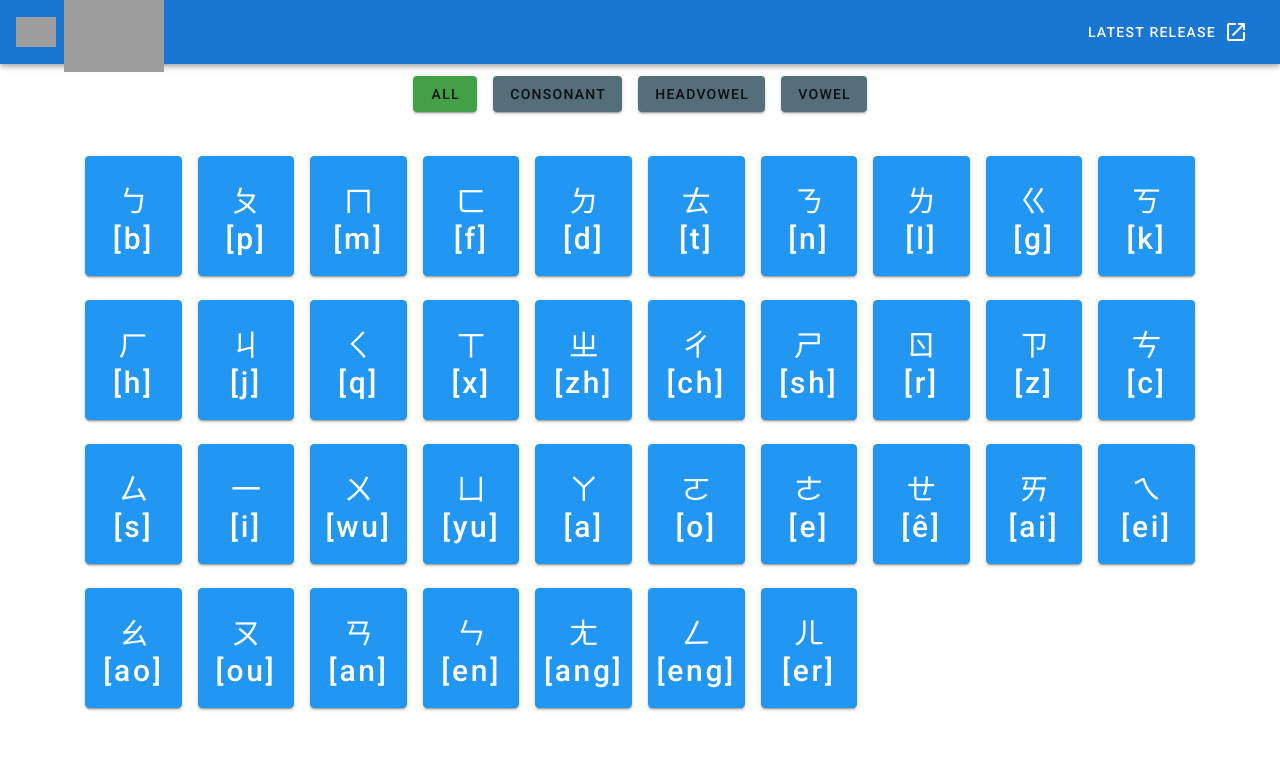
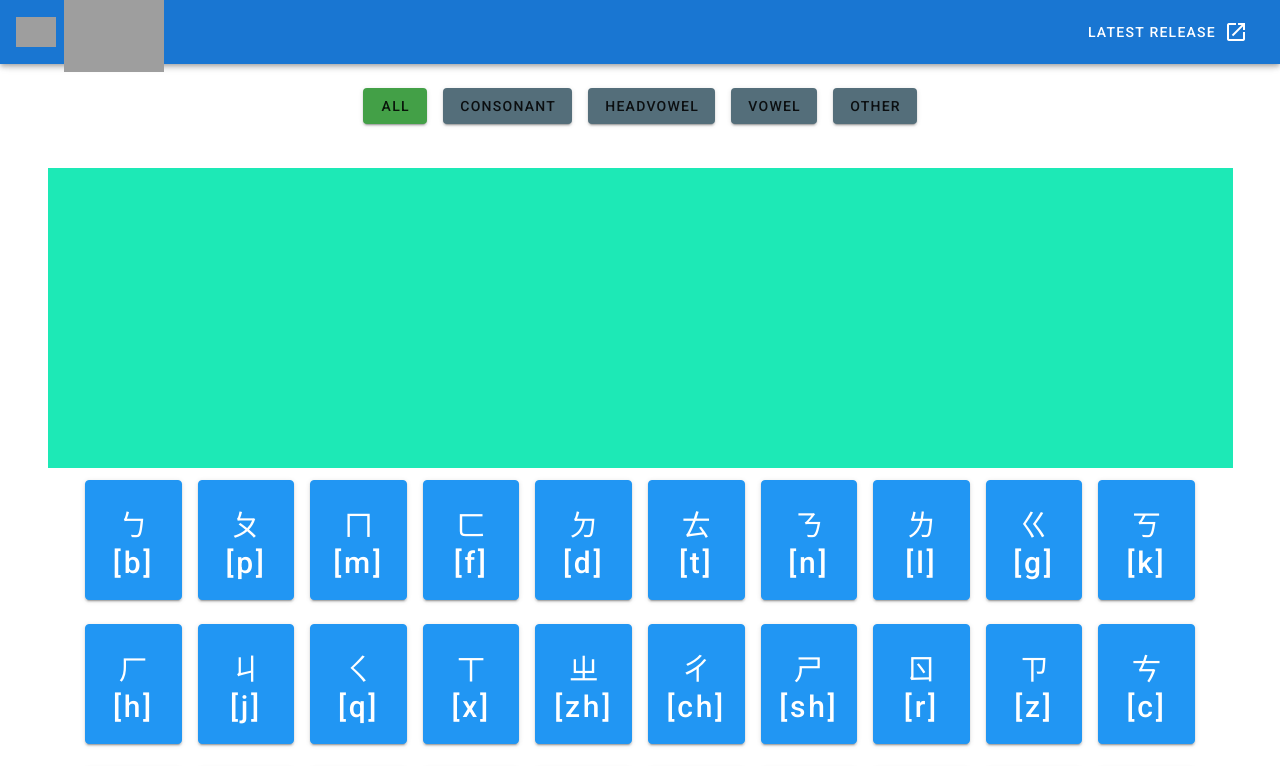
Before and after one commit to frankhsu519/Vue_phoneticnotation, a Vue app: page / in a window 1280 px wide. Shown: the top 766 px of the page. Built offline with nearby package versions, Linux system fonts and the light colour scheme; grey boxes are pictures that could not be loaded.

Commit message:
4/1回家作業

```diff
--- a/src/components/phoneticnotation.vue
+++ b/src/components/phoneticnotation.vue
@@ -93,13 +93,39 @@
       <v-btn color="secondary" x-large></v-btn>
     </v-row> -->
 
-  <v-row class="justify-center text-center mb-5">
-    <v-btn v-for="(types) in type" :key="types.name" class=" my-3 mx-2 "  @click="fileter(types)" :class="{'blue-grey darken-1':!types.clicked,'green darken-1':types.clicked}">
-          {{types.name}}
-    </v-btn>
-  </v-row>
+    <!-- 切換按鈕 -->
+    <v-row class="justify-center text-center mb-5">
+      <v-col col='12'>
+        <v-btn v-for="(types) in type" :key="types.name" class=" my-3 mx-2 "  @click="fileter(types)" :class="{'blue-grey darken-1':!types.clicked,'green darken-1':types.clicked}">
+              {{types.name}}
+        </v-btn>
+      </v-col>
+    </v-row>
+
+    <v-row class="teal accent-3 justify-center align-center text-h1 show_block" style="min-height:300px;">
+      <div v-if="selectType != 'Other'">
+        {{screen_data}}
+      </div>
+      <div v-else style="border:1px solid red;">
+        {{spell_}}
+      </div>
+      <div v-if="selectType == 'Other'" class="show_block_inside1">
+        <v-btn color="yellow" @click="spell_voice(spell_)">
+          voice
+        </v-btn>
+      </div>
+      <div v-if="selectType == 'Other'" class="show_block_inside2">
+        <div class="d-inline-flex flex-column">
+          <v-btn color="red" v-for="notes in note" :key="notes.name" class="mb-3" @click="add_notes(notes)">
+            {{notes.name}}
+          </v-btn>
+        </div>
+      </div>
+    </v-row>
 
 
+
+    <!-- 注音按鈕 -->
     <v-row class="justify-center text-center">
       <div class="d-flex flex-wrap justify-start" style="width:95%;">
         <v-btn v-for="(item,i) in filter_result" :key="i" class="box my-3 mx-2 text-lowercase" color='info' @click='audio(item)'>
@@ -121,6 +147,22 @@
     line-height: 120px;
     background-color:aqua;
   }
+
+  .show_block{
+    position: relative;
+
+    &_inside1{
+      position: absolute;
+      right: 0;
+      top: 0;
+    }
+    &_inside2{
+      position: absolute;
+      left: 0;
+      top:-23px;
+    }
+  }
+
 </style>
 
 
@@ -144,6 +186,10 @@
             },
             {
               name:'Vowel',
+              clicked:false,
+            },
+            {
+              name:'Other',
               clicked:false,
             },
           ],
@@ -378,19 +424,80 @@
               type:'Vowel',
             },
       ],
+      note:[{
+              name:'.(0)',
+              mark:'˙',
+            },
+            {
+              name:' (1)',
+              mark:' ',
+            },
+            {
+              name:'ˊ(2)',
+              mark:'ˊ',
+            },
+            {
+              name:'ˇ(3)',
+              mark:'ˇ',
+            },
+            {
+              name:'ˋ(4)',
+              mark:'ˋ',
+            },
+          ],
+      spell_sound:[
+                    {
+                      id:0,
+                      name:'ㄅ',
+                      secound_sound:[
+                        {
+                          id:0,
+                          s_name:'.(0)',
+                          audio:'https://github.com/frankhsu519/spell_sound1/raw/master/%E3%84%85%CB%99.mp3',
+                        },
+                        {
+                          id:1,
+                          s_name:' (1)',
+                          audio:'https://github.com/frankhsu519/spell_sound1/raw/master/%E3%84%85.mp3',
+                        },
+                        {
+                          id:2,
+                          s_name:'ˊ(2)',
+                          audio:'https://github.com/frankhsu519/spell_sound1/raw/master/%E3%84%85%CB%8A.mp3',
+                        },
+                        {
+                          id:3,
+                          s_name:'ˇ(3)',
+                          audio:'https://github.com/frankhsu519/spell_sound1/raw/master/%E3%84%85%CB%87.mp3',
+                        },
+                        {
+                          id:4,
+                          s_name:'ˋ(4)',
+                          audio:'https://github.com/frankhsu519/spell_sound1/raw/master/%E3%84%85%CB%8B.mp3',
+                        },
+                      ]
+                    }
+                  ],
       filter_result:[],
       selectType:'All',
+      screen_data:'',
+      spell_:'',
     }),
     methods:{
       audio(item){
         var audio = new Audio(item.audio)
         audio.play();
+
+        this.show_data(item)
       },
       fileter(send_type){
         this.changeColor(send_type)
         // send_type.clicked = true;
         this.selectType = send_type.name ;
         if(this.selectType == 'All'){
+          this.filter_result = [...this.test];
+        }else if(this.selectType == 'Other'){
+          alert('拼寫模式')
           this.filter_result = [...this.test];
         }else{
           this.filter_result = this.test.filter(data =>{
@@ -404,6 +511,31 @@
         }
         send_type.clicked = true;
       },
+      show_data(send_data){
+        if(this.selectType != 'Other'){
+          this.screen_data = send_data.name;
+        }
+        else{
+          this.spell_ += send_data.name
+        }
+      },
+      spell_voice(send_spell){
+        console.log('送進來的',send_spell);
+        var tmp_str = send_spell.split('')
+        console.log(tmp_str);
+        console.log(tmp_str[0]);
+        // this.find_first_voice(tmp_str[0])
+      },
+      add_notes(send_notes){
+        this.spell_ += send_notes.mark;
+      },
+      find_first_voice(first_str){
+        for (let i = 0 ; i < this.spell_sound.length ; i++){
+          if(this.spell_sound[i].name == first_str ){
+
+          }
+        }
+      }
     },
     mounted(){
       this.fileter(this.type[0])
```
Also changed, not shown: 7 other files (tests, documents, lock files or other folders).
